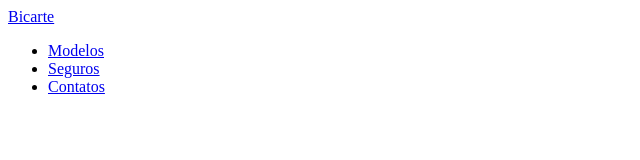
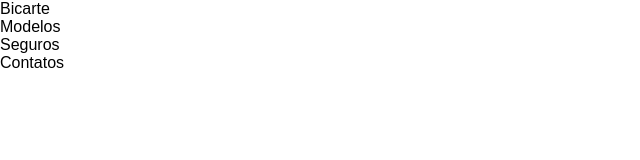
Before and after one commit to Alex-S-Nascimento/dicarte, a plain HTML site: page index.html in a window 1280 px wide. Shown: the whole page, without its empty margins (0-640 px from the left). Drawn offline with Linux system fonts and the light colour scheme.

Commit message:
chore: adicionar folha de estilo

```diff
--- a/index.html
+++ b/index.html
@@ -4,10 +4,14 @@
     <meta charset="UTF-8">
     <meta name="viewport" content="width=device-width, initial-scale=1.0">
     <title>Document</title>
+    <link
+    rel="stylesheet"
+    href="./style.css"
+    />
 </head>
 <body>
 
-    <header>
+    <header >
         <nav>
             <a href="#">Bicarte</a>
             <ul>
--- /dev/null
+++ b/style.css
@@ -0,0 +1,7 @@
+* {
+    margin: 0;
+    padding: 0;
+    text-decoration: none;
+    color: black;
+    font-family: sans-serif;
+}
```
